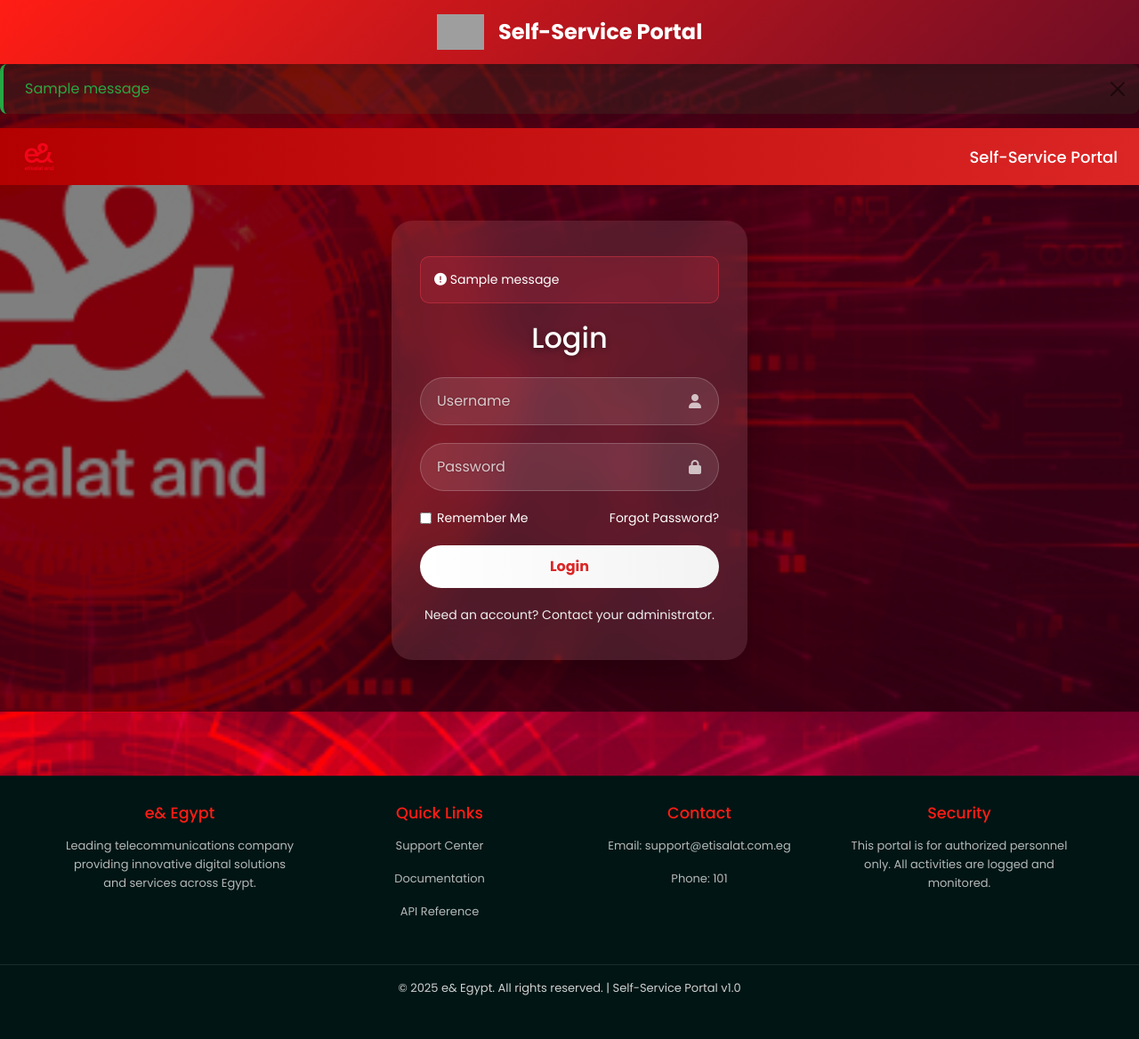
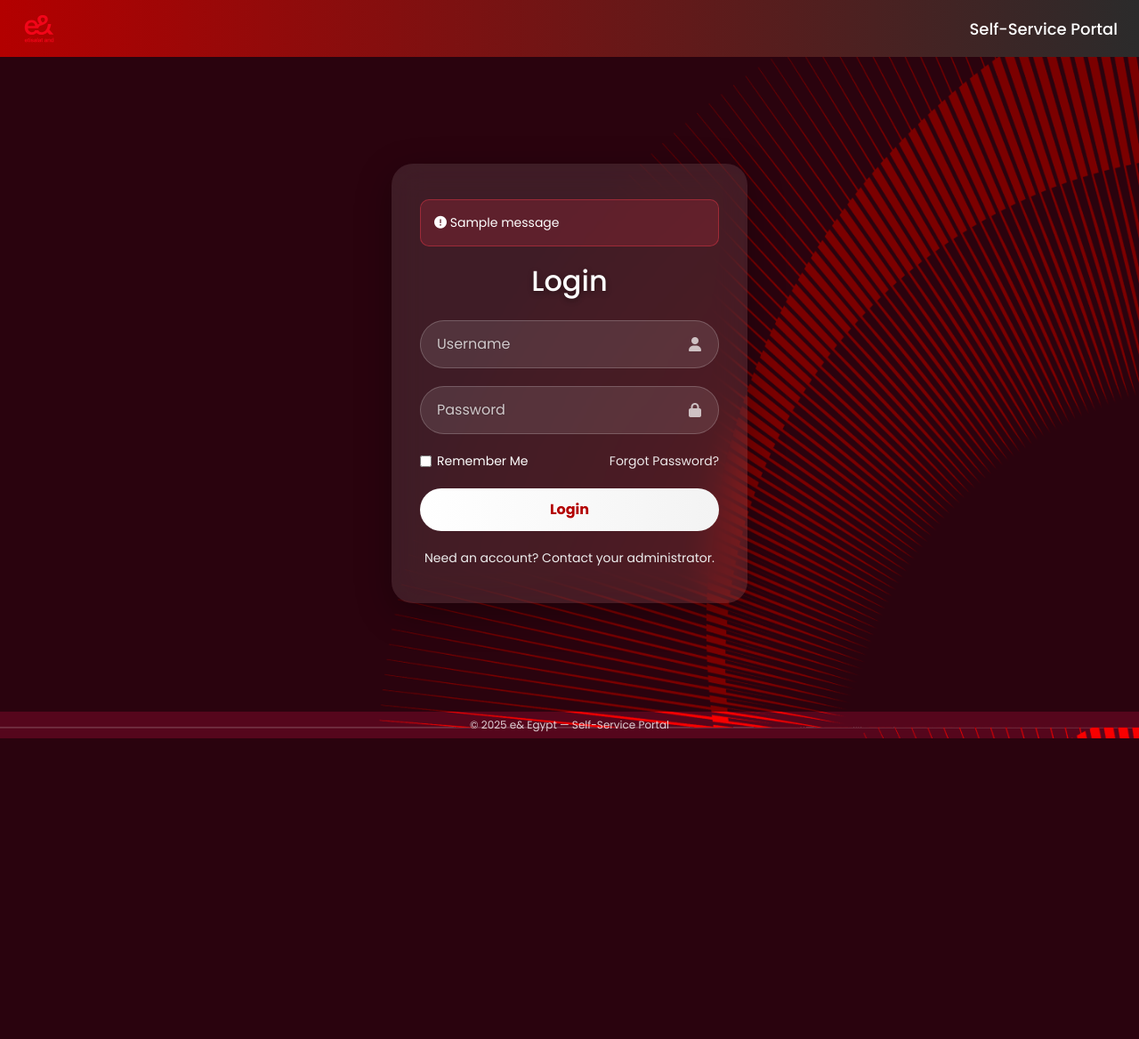
Before and after one commit to ahmed-ghaleb/e-, a Django app: page /accounts/login/ in a window 1280 px wide. Shown: the whole page at 89% size. After the commit the page ends 830 px from the top, so only its background shows below. Run offline with Django 5.2, Linux system fonts and the light colour scheme; tables that the repository leaves empty hold one stand-in row (values such as "Sample post"); one stand-in notice (Sample message) is shown; some libraries are stand-ins or nearby versions; grey boxes are pictures that could not be loaded.

Commit message:
Login v2

```diff
--- a/accounts/views.py
+++ b/accounts/views.py
@@ -1,10 +1,9 @@
 # accounts/views.py
+from django.contrib import messages
 from django.contrib.auth import views as auth_views
 from django.contrib.auth.forms import AuthenticationForm
+from django.shortcuts import redirect
 from django.urls import reverse_lazy
-from django.contrib import messages
-from django.shortcuts import redirect
-from django.contrib.auth import login
 from django.utils.decorators import method_decorator
 from django.views.decorators.cache import never_cache
 from django.views.decorators.csrf import csrf_protect
@@ -14,7 +13,9 @@ from django.views.decorators.debug import sensitive_post_parameters
 @method_decorator([sensitive_post_parameters(), csrf_protect, never_cache], name='dispatch')
 class LoginView(auth_views.LoginView):
     """
-    Custom login view for e& Egypt employees
+    Custom login view for e& Egypt employees.
+    Uses PRG (Post → Redirect → Get) on both success and failure so
+    error messages don't persist on refresh.
     """
     template_name = 'accounts/login.html'
     form_class = AuthenticationForm
@@ -22,11 +23,10 @@ class LoginView(auth_views.LoginView):
     success_url = reverse_lazy('core:dashboard')
 
     def get_success_url(self):
-        """Redirect to dashboard after successful login"""
         return reverse_lazy('core:dashboard')
 
     def form_valid(self, form):
-        """Handle successful login"""
+        # Successful login → message + redirect (handled by parent)
         username = form.cleaned_data.get('username')
         messages.success(
             self.request,
@@ -35,15 +35,17 @@ class LoginView(auth_views.LoginView):
         return super().form_valid(form)
 
     def form_invalid(self, form):
-        """Handle failed login attempts"""
+        """
+        Failed login → add a single message and redirect back to the login page
+        (PRG) so refresh won't resubmit the POST or re-show errors.
+        """
         messages.error(
             self.request,
             'Invalid username or password. Please check your credentials and try again.'
         )
-        return super().form_invalid(form)
+        return redirect('accounts:login')  # PRG on failure
 
     def dispatch(self, request, *args, **kwargs):
-        """Redirect authenticated users to dashboard"""
         if request.user.is_authenticated:
             return redirect('core:dashboard')
         return super().dispatch(request, *args, **kwargs)
@@ -51,12 +53,11 @@ class LoginView(auth_views.LoginView):
 
 class LogoutView(auth_views.LogoutView):
     """
-    Custom logout view
+    Custom logout view.
     """
     next_page = reverse_lazy('accounts:login')
 
     def dispatch(self, request, *args, **kwargs):
-        """Add logout message"""
         if request.user.is_authenticated:
             messages.info(
                 request,
--- a/templates/accounts/login.html
+++ b/templates/accounts/login.html
@@ -2,11 +2,10 @@
 {% load static %}
 
 {% block title %}Login - e& Egypt Self-Service Portal{% endblock %}
-{% block body_class %}{% endblock %}  {# disables main-layout class #}
+{% block body_class %}{% endblock %}  {# disables main-layout class from base #}
 
 {% block extra_css %}
 <link href="https://fonts.googleapis.com/css2?family=Poppins:wght@300;400;500;600;700&display=swap" rel="stylesheet">
-<link href="https://cdnjs.cloudflare.com/ajax/libs/font-awesome/6.0.0/css/all.min.css" rel="stylesheet">
 
 <style>
   * {
@@ -16,6 +15,7 @@
     font-family: "Poppins", sans-serif;
   }
 
+  /* Use the base content container but remove padding/bg on this page */
   .content-area {
     background: transparent !important;
     padding: 0 !important;
@@ -23,7 +23,7 @@
   }
 
   body {
-        background: url("{% static 'C:\Users\aliyo\selfServicePortalEtisalat\static\css\images\eandback.jpg' %}") no-repeat center center fixed;
+    background: url("{% static 'css/images/eandback.jpg' %}") no-repeat center center fixed;
     background-size: cover;
     min-height: 100vh;
     display: flex;
@@ -33,14 +33,14 @@
   body::before {
     content: "";
     position: fixed;
-        top: 0; left: 0;
-        width: 100%; height: 100%;
-        background-color: rgba(0, 0, 0, 0.5); /* optional dark overlay */
+    inset: 0;
+    background-color: rgba(0, 0, 0, 0.5); /* dark overlay */
     z-index: -1;
   }
 
-    header {
-        background: linear-gradient(90deg, #b30000, #dc2626);
+  /* Login-specific header (matches base header gradient) */
+  .login-header {
+    background: linear-gradient(90deg, #b30000, #2b2b2b);
     color: #fff;
     padding: 12px 24px;
     display: flex;
@@ -50,9 +50,7 @@
     font-weight: 500;
   }
 
-    .logo img {
-        height: 40px;
-    }
+  .logo img { height: 40px; }
 
   .main-content {
     flex: 1;
@@ -60,6 +58,7 @@
     justify-content: center;
     align-items: center;
     padding: 40px 20px;
+    transform: translateY(80px);
   }
 
   .wrapper {
@@ -69,6 +68,7 @@
     border-radius: 24px;
     background: rgba(255, 255, 255, 0.1);
     backdrop-filter: blur(18px);
+    -webkit-backdrop-filter: blur(18px);
     box-shadow: 0 12px 40px rgba(0, 0, 0, 0.3);
     color: #fff;
     animation: fadeIn 0.6s ease-out;
@@ -86,10 +86,7 @@
     text-shadow: 0 2px 6px rgba(0,0,0,0.4);
   }
 
-    .input-box {
-        position: relative;
-        margin-bottom: 20px;
-    }
+  .input-box { position: relative; margin-bottom: 20px; }
 
   .input-box input {
     width: 100%;
@@ -131,23 +128,25 @@
   .remember-forgot a {
     color: #fff;
     text-decoration: none;
+    opacity: 0.9;
   }
+  .remember-forgot a:hover { opacity: 1; text-decoration: underline; }
 
-    .btn {
+  .login-btn {
     width: 100%;
     padding: 12px;
     border-radius: 30px;
-        background: linear-gradient(to right, #fff, #f3f3f3);
-        color: #dc2626;
-        font-weight: bold;
+    background: linear-gradient(90deg, #ffffff, #f3f3f3);
+    color: #b30000;  /* ties to header red */
+    font-weight: 700;
     font-size: 16px;
     border: none;
     cursor: pointer;
-        transition: all 0.3s ease;
+    transition: transform 0.2s ease, box-shadow 0.2s ease;
   }
 
-    .btn:hover {
-        transform: scale(1.03);
+  .login-btn:hover {
+    transform: translateY(-1px);
     box-shadow: 0 0 15px rgba(255, 255, 255, 0.4);
   }
 
@@ -168,28 +167,25 @@
     font-size: 14px;
   }
 
-    footer {
-        background-color: #e8e6e3;
-        padding: 20px;
+  /* Small login footer */
+  .footer--login {
+    background: transparent;
+    padding: 6px 0;
     text-align: center;
-        font-size: 13px;
-        color: #555;
+    font-size: 12px;
+    color: rgba(255,255,255,0.8);
+    margin-top: auto;
   }
 
   @media (max-width: 480px) {
-        .wrapper h1 {
-            font-size: 24px;
-        }
-
-        .btn {
-            font-size: 14px;
-        }
+    .wrapper h1 { font-size: 24px; }
+    .login-btn { font-size: 14px; }
   }
 </style>
 {% endblock %}
 
 {% block content %}
-<header>
+<header class="login-header">
   <div class="logo">
     <img src="{% static 'css/images/Eand_Logo_EN.svg' %}" alt="e& Egypt Logo">
   </div>
@@ -198,35 +194,25 @@
 
 <div class="main-content">
   <div class="wrapper">
-        {% if messages %}
+
     {% for message in messages %}
       <div class="error-message">
         <i class="fas fa-exclamation-circle"></i> {{ message }}
       </div>
     {% endfor %}
-        {% endif %}
 
-        {% if form.errors %}
-            <div class="error-message">
-                {% for field, errors in form.errors.items %}
-                    {% for error in errors %}{{ error }}<br>{% endfor %}
-                {% endfor %}
-                {% for error in form.non_field_errors %}{{ error }}<br>{% endfor %}
-            </div>
-        {% endif %}
-
-        <form method="post" id="loginForm">
+    <form method="post" id="loginForm" autocomplete="on">
       {% csrf_token %}
       <h1>Login</h1>
 
       <div class="input-box">
-                <input type="text" name="username" placeholder="Username" value="{{ form.username.value|default:'' }}" required>
-                <i class="fas fa-user"></i>
+        <input type="text" name="username" placeholder="Username" value="{{ form.username.value|default:'' }}" required autofocus>
+        <i class="fas fa-user" aria-hidden="true"></i>
       </div>
 
       <div class="input-box">
         <input type="password" name="password" placeholder="Password" required>
-                <i class="fas fa-lock"></i>
+        <i class="fas fa-lock" aria-hidden="true"></i>
       </div>
 
       <div class="remember-forgot">
@@ -236,14 +222,19 @@
         <a href="#">Forgot Password?</a>
       </div>
 
-            <button type="submit" class="btn">Login</button>
+      <button type="submit" class="login-btn">Login</button>
 
       <div class="register-link">
-                Need an account? Contact your administrator.
+        Need an account?
+        Contact your administrator.
       </div>
     </form>
   </div>
 </div>
+{% endblock %}
 
-
+{% block footer %}
+<footer class="footer--login">
+  &copy; {% now "Y" %} e& Egypt — Self-Service Portal
+</footer>
 {% endblock %}
--- a/templates/base.html
+++ b/templates/base.html
@@ -15,11 +15,7 @@
             --etisalat-white: #ffffff;
         }
 
-        * {
-            margin: 0;
-            padding: 0;
-            box-sizing: border-box;
-        }
+        * { margin: 0; padding: 0; box-sizing: border-box; }
 
         body.main-layout {
             font-family: 'Segoe UI', Tahoma, Geneva, Verdana, sans-serif;
@@ -49,43 +45,13 @@
             padding: 0 2rem;
         }
 
-        .logo-section {
-            display: flex;
-            align-items: center;
-            gap: 1rem;
-        }
-
-        .logo-section img {
-            height: 40px;
-            width: auto;
-        }
-
-        .brand-text {
-            font-size: 1.5rem;
-            font-weight: 700;
-            color: white;
-        }
-
-        .user-section {
-            display: flex;
-            align-items: center;
-            gap: 1rem;
-        }
-
-        .user-info {
-            display: flex;
-            align-items: center;
-            gap: 0.5rem;
-        }
+        .user-section { display: flex; align-items: center; gap: 1rem; }
+        .user-info { display: flex; align-items: center; gap: 0.5rem; }
 
         .user-avatar {
-            width: 35px;
-            height: 35px;
-            border-radius: 50%;
+            width: 35px; height: 35px; border-radius: 50%;
             background: rgba(255,255,255,0.2);
-            display: flex;
-            align-items: center;
-            justify-content: center;
+            display: flex; align-items: center; justify-content: center;
         }
 
         .logout-btn {
@@ -97,20 +63,12 @@
             text-decoration: none;
             transition: all 0.3s ease;
         }
-
-        .logout-btn:hover {
-            background: rgba(255,255,255,0.3);
-            color: white;
-        }
+        .logout-btn:hover { background: rgba(255,255,255,0.3); color: white; }
 
         /* Main Layout */
-        .main-wrapper {
-            display: flex;
-            flex: 1;
-            min-height: calc(100vh - 120px);
-        }
+        .main-wrapper { display: flex; flex: 1; min-height: calc(100vh - 120px); }
 
-        /* Sidebar Styles */
+        /* Sidebar */
         .sidebar {
             width: 280px;
             background: var(--etisalat-dark);
@@ -120,19 +78,11 @@
             transition: all 0.3s ease;
         }
 
-        .sidebar-menu {
-            list-style: none;
-            padding: 0;
-        }
-
-        .sidebar-item {
-            margin: 0;
-        }
+        .sidebar-menu { list-style: none; padding: 0; }
+        .sidebar-item { margin: 0; }
 
         .sidebar-link {
-            display: flex;
-            align-items: center;
-            gap: 1rem;
+            display: flex; align-items: center; gap: 1rem;
             padding: 1rem 2rem;
             color: rgba(255,255,255,0.8);
             text-decoration: none;
@@ -147,31 +97,13 @@
             border-left-color: var(--etisalat-red);
         }
 
-        .sidebar-icon {
-            font-size: 1.2rem;
-            width: 20px;
-            text-align: center;
-        }
-
-        .sidebar-text {
-            font-weight: 500;
-        }
+        .sidebar-icon { font-size: 1.2rem; width: 20px; text-align: center; }
+        .sidebar-text { font-weight: 500; }
 
         /* Content Area */
-        .content-area {
-            flex: 1;
-            padding: 2rem;
-            background: var(--etisalat-gray);
-        }
+        .content-area { flex: 1; padding: 2rem; background: var(--etisalat-gray); }
 
-        .page-title {
-            color: var(--etisalat-dark);
-            margin-bottom: 2rem;
-            font-size: 2rem;
-            font-weight: 600;
-        }
-
-        /* Footer Styles */
+        /* Footer (default large) */
         .footer {
             background: var(--etisalat-dark);
             color: rgba(255,255,255,0.8);
@@ -180,11 +112,8 @@
         }
 
         .footer-content {
-            max-width: 1200px;
-            margin: 0 auto;
-            padding: 0 2rem;
-            display: grid;
-            grid-template-columns: repeat(auto-fit, minmax(250px, 1fr));
+            max-width: 1200px; margin: 0 auto; padding: 0 2rem;
+            display: grid; grid-template-columns: repeat(auto-fit, minmax(250px, 1fr));
             gap: 2rem;
         }
 
@@ -200,10 +129,7 @@
             text-decoration: none;
             line-height: 1.6;
         }
-
-        .footer-section a:hover {
-            color: var(--etisalat-red);
-        }
+        .footer-section a:hover { color: var(--etisalat-red); }
 
         .footer-bottom {
             border-top: 1px solid rgba(255,255,255,0.1);
@@ -212,133 +138,65 @@
             text-align: center;
         }
 
-        /* Responsive Design */
+        /* Responsive */
         @media (max-width: 768px) {
-            .sidebar {
-                width: 70px;
-            }
-
-            .sidebar-text {
-                display: none;
-            }
-
-            .sidebar-link {
-                justify-content: center;
-                padding: 1rem;
-            }
-
-            .header-content {
-                padding: 0 1rem;
-            }
-
-            .content-area {
-                padding: 1rem;
-            }
+            .sidebar { width: 70px; }
+            .sidebar-text { display: none; }
+            .sidebar-link { justify-content: center; padding: 1rem; }
+            .header-content { padding: 0 1rem; }
+            .content-area { padding: 1rem; }
         }
 
         /* Cards */
         .card {
-            background: white;
-            border: none;
-            border-radius: 10px;
+            background: white; border: none; border-radius: 10px;
             box-shadow: 0 2px 15px rgba(0,0,0,0.08);
             transition: all 0.3s ease;
         }
-
-        .card:hover {
-            transform: translateY(-2px);
-            box-shadow: 0 5px 25px rgba(0,0,0,0.12);
-        }
+        .card:hover { transform: translateY(-2px); box-shadow: 0 5px 25px rgba(0,0,0,0.12); }
 
         /* Buttons */
         .btn-etisalat {
-            background: var(--etisalat-red);
-            border: none;
-            color: white;
-            padding: 0.75rem 2rem;
-            border-radius: 5px;
-            font-weight: 500;
+            background: var(--etisalat-red); border: none; color: white;
+            padding: 0.75rem 2rem; border-radius: 5px; font-weight: 500;
             transition: all 0.3s ease;
         }
-
-        .btn-etisalat:hover {
-            background: var(--etisalat-claret);
-            color: white;
-            transform: translateY(-1px);
-        }
+        .btn-etisalat:hover { background: var(--etisalat-claret); color: white; transform: translateY(-1px); }
 
         .btn-outline-etisalat {
-            background: transparent;
-            border: 2px solid var(--etisalat-red);
-            color: var(--etisalat-red);
-            padding: 0.75rem 2rem;
-            border-radius: 5px;
-            font-weight: 500;
-            transition: all 0.3s ease;
+            background: transparent; border: 2px solid var(--etisalat-red);
+            color: var(--etisalat-red); padding: 0.75rem 2rem; border-radius: 5px;
+            font-weight: 500; transition: all 0.3s ease;
         }
+        .btn-outline-etisalat:hover { background: var(--etisalat-red); color: white; }
 
-        .btn-outline-etisalat:hover {
-            background: var(--etisalat-red);
-            color: white;
-        }
-
-        /* Alert Messages */
-        .alert {
-            border: none;
-            border-radius: 8px;
-            padding: 1rem 1.5rem;
-        }
-
-        .alert-success {
-            background: rgba(40, 167, 69, 0.1);
-            color: #28a745;
-            border-left: 4px solid #28a745;
-        }
-
-        .alert-error,
-        .alert-danger {
-            background: rgba(220, 53, 69, 0.1);
-            color: #dc3545;
-            border-left: 4px solid #dc3545;
-        }
-
-        .alert-warning {
-            background: rgba(255, 193, 7, 0.1);
-            color: #ffc107;
-            border-left: 4px solid #ffc107;
-        }
-
-        .alert-info {
-            background: rgba(23, 162, 184, 0.1);
-            color: #17a2b8;
-            border-left: 4px solid #17a2b8;
-        }
+        /* Alerts */
+        .alert { border: none; border-radius: 8px; padding: 1rem 1.5rem; }
+        .alert-success { background: rgba(40,167,69,0.1); color: #28a745; border-left: 4px solid #28a745; }
+        .alert-error, .alert-danger { background: rgba(220,53,69,0.1); color: #dc3545; border-left: 4px solid #dc3545; }
+        .alert-warning { background: rgba(255,193,7,0.1); color: #ffc107; border-left: 4px solid #ffc107; }
+        .alert-info { background: rgba(23,162,184,0.1); color: #17a2b8; border-left: 4px solid #17a2b8; }
     </style>
     {% block extra_css %}{% endblock %}
 </head>
 <body class="{% block body_class %}main-layout{% endblock %}">
+
+    {% if user.is_authenticated %}
     <!-- Header -->
     <header class="header">
         <div class="header-content">
-            <div class="logo-section">
-                <img src="/static/images/image1.png" alt="e& Egypt Logo">
-                <div class="brand-text">Self-Service Portal</div>
-            </div>
-            {% if user.is_authenticated %}
             <div class="user-section">
                 <div class="user-info">
-                    <div class="user-avatar">
-                        <i class="fas fa-user"></i>
-                    </div>
+                    <div class="user-avatar"><i class="fas fa-user"></i></div>
                     <span>{{ user.first_name|default:user.username }}</span>
                 </div>
                 <a href="{% url 'accounts:logout' %}" class="logout-btn">
                     <i class="fas fa-sign-out-alt"></i> Logout
                 </a>
             </div>
-            {% endif %}
         </div>
     </header>
+    {% endif %}
 
     <!-- Main Content -->
     <div class="main-wrapper">
@@ -382,20 +240,12 @@
 
         <!-- Content Area -->
         <main class="content-area">
-            {% if messages %}
-                {% for message in messages %}
-                    <div class="alert alert-{{ message.tags }} alert-dismissible fade show" role="alert">
-                        {{ message }}
-                        <button type="button" class="btn-close" data-bs-dismiss="alert"></button>
-                    </div>
-                {% endfor %}
-            {% endif %}
-
             {% block content %}{% endblock %}
         </main>
     </div>
 
-    <!-- Footer -->
+    <!-- Footer (wrapped in a block so pages can override) -->
+    {% block footer %}
     <footer class="footer">
         <div class="footer-content">
             <div class="footer-section">
@@ -422,6 +272,7 @@
             <p>&copy; 2025 e& Egypt. All rights reserved. | Self-Service Portal v1.0</p>
         </div>
     </footer>
+    {% endblock %}
 
     <script src="https://cdnjs.cloudflare.com/ajax/libs/bootstrap/5.3.0/js/bootstrap.bundle.min.js"></script>
     {% block extra_js %}{% endblock %}
```
Also changed, not shown: static/css/images/eandback.jpg. Lines whose indentation alone changed are shown as unchanged.
